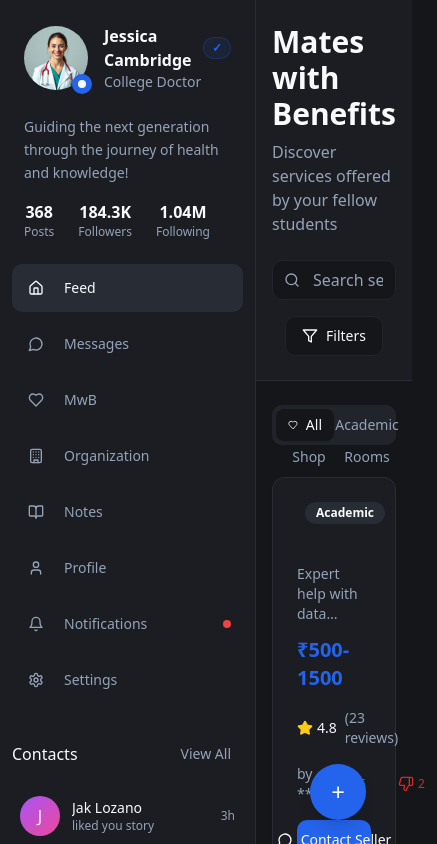
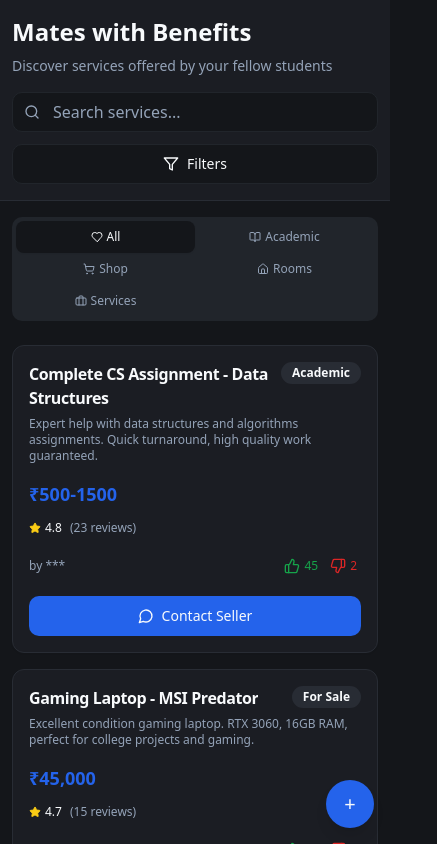
Before and after one commit to Anistark1014/stylish-replication, a React (Vite) app: page /mates-with-benefits in a window 390 px wide. Shown: the top 844 px of the page, 437 px wide, since content can reach past the window. Built offline with nearby package versions, Linux system fonts and the light colour scheme.

Commit message:
Refactor: Make all pages responsive
Ensured all pages and components are responsive across different screen sizes.

```diff
--- a/src/components/Layout.tsx
+++ b/src/components/Layout.tsx
@@ -10,15 +10,21 @@ const Layout = ({ children, showMessagesSidebar = true }: LayoutProps) => {
   return (
     <div className="min-h-screen bg-background flex">
       {/* Left Sidebar - Profile & Navigation */}
-      <ProfileSidebar />
+      <div className="hidden lg:block">
+        <ProfileSidebar />
+      </div>
 
       {/* Main Content Area */}
-      <div className="flex-1 flex flex-col">
+      <div className="flex-1 flex flex-col min-w-0">
         {children}
       </div>
 
       {/* Right Sidebar - Messages */}
-      {showMessagesSidebar && <MessagesSidebar />}
+      {showMessagesSidebar && (
+        <div className="hidden xl:block">
+          <MessagesSidebar />
+        </div>
+      )}
     </div>
   );
 };
--- a/src/components/MessagesSidebar.tsx
+++ b/src/components/MessagesSidebar.tsx
@@ -60,7 +60,7 @@ const MessagesSidebar = () => {
   ];
 
   return (
-    <div className="w-80 bg-card border-l border-border h-screen flex flex-col">
+    <div className="w-72 xl:w-80 bg-card border-l border-border h-screen flex flex-col">
       {/* Header */}
       <div className="p-4 border-b border-border">
         <div className="flex items-center justify-between mb-4">
--- a/src/components/ProfileSidebar.tsx
+++ b/src/components/ProfileSidebar.tsx
@@ -27,7 +27,7 @@ const ProfileSidebar = () => {
   ];
 
   return (
-    <div className="w-64 lg:w-80 bg-card border-r border-border h-screen flex flex-col">
+    <div className="w-64 xl:w-80 bg-card border-r border-border h-screen flex flex-col">
       {/* Profile Section */}
       <div className="p-6">
         <div className="flex items-center gap-4 mb-6">
@@ -56,17 +56,17 @@ const ProfileSidebar = () => {
           Guiding the next generation through the journey of health and knowledge!
         </p>
 
-        <div className="flex gap-6 text-center">
+        <div className="flex gap-3 xl:gap-6 text-center">
           <div>
-            <p className="font-semibold text-foreground">368</p>
+            <p className="font-semibold text-foreground text-sm xl:text-base">368</p>
             <p className="text-xs text-muted-foreground">Posts</p>
           </div>
           <div>
-            <p className="font-semibold text-foreground">184.3K</p>
+            <p className="font-semibold text-foreground text-sm xl:text-base">184.3K</p>
             <p className="text-xs text-muted-foreground">Followers</p>
           </div>
           <div>
-            <p className="font-semibold text-foreground">1.04M</p>
+            <p className="font-semibold text-foreground text-sm xl:text-base">1.04M</p>
             <p className="text-xs text-muted-foreground">Following</p>
           </div>
         </div>
--- a/src/pages/MatesWithBenefits.tsx
+++ b/src/pages/MatesWithBenefits.tsx
@@ -114,14 +114,14 @@ const MatesWithBenefits = () => {
     <Layout showMessagesSidebar={false}>
       <div className="min-h-screen bg-background">
         {/* Header */}
-        <div className="bg-card border-b border-border px-4 py-6 sm:px-6 lg:px-8">
+        <div className="bg-card border-b border-border px-3 py-4 sm:px-6 sm:py-6 lg:px-8">
           <div className="max-w-7xl mx-auto">
-            <h1 className="text-3xl font-bold text-foreground mb-2">Mates with Benefits</h1>
-            <p className="text-muted-foreground mb-6">Discover services offered by your fellow students</p>
+            <h1 className="text-2xl sm:text-3xl font-bold text-foreground mb-2">Mates with Benefits</h1>
+            <p className="text-muted-foreground mb-4 sm:mb-6 text-sm sm:text-base">Discover services offered by your fellow students</p>
 
             {/* Search Bar */}
-            <div className="flex flex-col sm:flex-row gap-4 items-center">
-              <div className="relative flex-1 max-w-md">
+            <div className="flex flex-col sm:flex-row gap-3 sm:gap-4 items-stretch sm:items-center">
+              <div className="relative flex-1 max-w-full sm:max-w-md">
                 <Search className="absolute left-3 top-1/2 transform -translate-y-1/2 text-muted-foreground w-4 h-4" />
                 <Input
                   placeholder="Search services..."
@@ -130,7 +130,7 @@ const MatesWithBenefits = () => {
                   className="pl-10"
                 />
               </div>
-              <Button variant="outline" className="flex items-center gap-2">
+              <Button variant="outline" className="flex items-center justify-center gap-2 w-full sm:w-auto">
                 <Filter className="w-4 h-4" />
                 Filters
               </Button>
@@ -139,32 +139,32 @@ const MatesWithBenefits = () => {
         </div>
 
         {/* Category Tabs */}
-        <div className="px-4 py-6 sm:px-6 lg:px-8">
+        <div className="px-3 py-4 sm:px-6 sm:py-6 lg:px-8">
           <div className="max-w-7xl mx-auto">
             <Tabs value={activeTab} onValueChange={setActiveTab} className="w-full">
-              <TabsList className="grid w-full grid-cols-2 lg:grid-cols-5 mb-8">
-                <TabsTrigger value="all" className="flex items-center gap-2">
-                  <Heart className="w-4 h-4" />
+              <TabsList className="grid w-full grid-cols-2 sm:grid-cols-3 lg:grid-cols-5 mb-6 sm:mb-8 h-auto">
+                <TabsTrigger value="all" className="flex items-center gap-1 sm:gap-2 text-xs sm:text-sm p-2 sm:p-3">
+                  <Heart className="w-3 h-3 sm:w-4 sm:h-4" />
                   <span className="hidden sm:inline">All Services</span>
                   <span className="sm:hidden">All</span>
                 </TabsTrigger>
-                <TabsTrigger value="academic" className="flex items-center gap-2">
-                  <BookOpen className="w-4 h-4" />
+                <TabsTrigger value="academic" className="flex items-center gap-1 sm:gap-2 text-xs sm:text-sm p-2 sm:p-3">
+                  <BookOpen className="w-3 h-3 sm:w-4 sm:h-4" />
                   <span className="hidden sm:inline">Academic Ace</span>
                   <span className="sm:hidden">Academic</span>
                 </TabsTrigger>
-                <TabsTrigger value="olx" className="flex items-center gap-2">
-                  <ShoppingCart className="w-4 h-4" />
+                <TabsTrigger value="olx" className="flex items-center gap-1 sm:gap-2 text-xs sm:text-sm p-2 sm:p-3">
+                  <ShoppingCart className="w-3 h-3 sm:w-4 sm:h-4" />
                   <span className="hidden sm:inline">Mini OLX</span>
                   <span className="sm:hidden">Shop</span>
                 </TabsTrigger>
-                <TabsTrigger value="broker" className="flex items-center gap-2">
-                  <Home className="w-4 h-4" />
+                <TabsTrigger value="broker" className="flex items-center gap-1 sm:gap-2 text-xs sm:text-sm p-2 sm:p-3">
+                  <Home className="w-3 h-3 sm:w-4 sm:h-4" />
                   <span className="hidden sm:inline">MateBroker</span>
                   <span className="sm:hidden">Rooms</span>
                 </TabsTrigger>
-                <TabsTrigger value="freelance" className="flex items-center gap-2">
-                  <Briefcase className="w-4 h-4" />
+                <TabsTrigger value="freelance" className="flex items-center gap-1 sm:gap-2 text-xs sm:text-sm p-2 sm:p-3">
+                  <Briefcase className="w-3 h-3 sm:w-4 sm:h-4" />
                   <span className="hidden sm:inline">Matelancer</span>
                   <span className="sm:hidden">Services</span>
                 </TabsTrigger>
@@ -172,54 +172,54 @@ const MatesWithBenefits = () => {
 
               <TabsContent value={activeTab} className="mt-0">
                 {/* Service Listings Grid */}
-                <div className="grid grid-cols-1 md:grid-cols-2 xl:grid-cols-3 gap-6">
+                <div className="grid grid-cols-1 sm:grid-cols-2 lg:grid-cols-3 gap-4 sm:gap-6">
                   {filteredListings.map((listing) => (
                     <Card key={listing.id} className="hover:shadow-lg transition-shadow duration-200 bg-card border-border">
-                      <CardHeader className="pb-3">
+                      <CardHeader className="pb-3 p-4 sm:p-6">
                         <div className="flex justify-between items-start gap-2">
-                          <CardTitle className="text-lg font-semibold line-clamp-2 text-foreground">
+                          <CardTitle className="text-base sm:text-lg font-semibold line-clamp-2 text-foreground">
                             {listing.title}
                           </CardTitle>
-                          <Badge variant="secondary" className="shrink-0">
+                          <Badge variant="secondary" className="shrink-0 text-xs">
                             {listing.category === 'academic' && 'Academic'}
                             {listing.category === 'olx' && 'For Sale'}
                             {listing.category === 'broker' && 'Housing'}
                             {listing.category === 'freelance' && 'Service'}
                           </Badge>
                         </div>
-                        <p className="text-sm text-muted-foreground line-clamp-3">
+                        <p className="text-xs sm:text-sm text-muted-foreground line-clamp-3">
                           {listing.description}
                         </p>
                       </CardHeader>
 
-                      <CardContent className="space-y-4">
+                      <CardContent className="space-y-3 sm:space-y-4 p-4 sm:p-6 pt-0">
                         {/* Price */}
-                        <div className="text-xl font-bold text-primary">
+                        <div className="text-lg sm:text-xl font-bold text-primary">
                           {listing.price}
                         </div>
 
                         {/* Rating and Reviews */}
                         <div className="flex items-center gap-2">
                           <div className="flex items-center gap-1">
-                            <Star className="w-4 h-4 fill-yellow-400 text-yellow-400" />
-                            <span className="text-sm font-medium">{listing.rating}</span>
+                            <Star className="w-3 h-3 sm:w-4 sm:h-4 fill-yellow-400 text-yellow-400" />
+                            <span className="text-xs sm:text-sm font-medium">{listing.rating}</span>
                           </div>
-                          <span className="text-sm text-muted-foreground">
+                          <span className="text-xs sm:text-sm text-muted-foreground">
                             ({listing.reviewCount} reviews)
                           </span>
                         </div>
 
                         {/* Seller Info */}
                         <div className="flex items-center justify-between">
-                          <span className="text-sm text-muted-foreground">
+                          <span className="text-xs sm:text-sm text-muted-foreground">
                             by {listing.isAnonymous ? '***' : listing.seller}
                           </span>
-                          <div className="flex items-center gap-2">
+                          <div className="flex items-center gap-1 sm:gap-2">
                             <Button
                               variant="ghost"
                               size="sm"
                               onClick={() => handleVote(listing.id, 'up')}
-                              className="flex items-center gap-1 text-green-600 hover:text-green-700 hover:bg-green-50"
+                              className="flex items-center gap-1 text-green-600 hover:text-green-700 hover:bg-green-50 p-1 sm:p-2"
                             >
                               <ThumbsUp className="w-3 h-3" />
                               <span className="text-xs">{listing.upvotes}</span>
@@ -228,7 +228,7 @@ const MatesWithBenefits = () => {
                               variant="ghost"
                               size="sm"
                               onClick={() => handleVote(listing.id, 'down')}
-                              className="flex items-center gap-1 text-red-600 hover:text-red-700 hover:bg-red-50"
+                              className="flex items-center gap-1 text-red-600 hover:text-red-700 hover:bg-red-50 p-1 sm:p-2"
                             >
                               <ThumbsDown className="w-3 h-3" />
                               <span className="text-xs">{listing.downvotes}</span>
@@ -239,7 +239,7 @@ const MatesWithBenefits = () => {
                         {/* Action Button */}
                         <Button
                           onClick={() => handleContactSeller(listing)}
-                          className="w-full flex items-center gap-2"
+                          className="w-full flex items-center justify-center gap-2 text-sm"
                         >
                           <MessageCircle className="w-4 h-4" />
                           Contact Seller
@@ -266,10 +266,10 @@ const MatesWithBenefits = () => {
 
         {/* Floating Add Button */}
         <Button
-          className="fixed bottom-6 right-6 rounded-full w-14 h-14 shadow-lg hover:shadow-xl transition-shadow duration-200 z-50"
+          className="fixed bottom-4 right-4 sm:bottom-6 sm:right-6 rounded-full w-12 h-12 sm:w-14 sm:h-14 shadow-lg hover:shadow-xl transition-shadow duration-200 z-50"
           size="icon"
         >
-          <span className="text-2xl">+</span>
+          <span className="text-xl sm:text-2xl">+</span>
         </Button>
       </div>
     </Layout>
```
Also changed, not shown: src/components/PostFeed.tsx (+16 -13 lines), src/components/StoriesBar.tsx (+9 -9 lines), src/index.css (+11 -0 lines), src/pages/Chat.tsx (+10 -4 lines), src/pages/Index.tsx (+8 -4 lines), src/pages/NotFound.tsx (+4 -4 lines), src/pages/Notes.tsx (+10 -8 lines), src/pages/Organization.tsx (+13 -13 lines).
